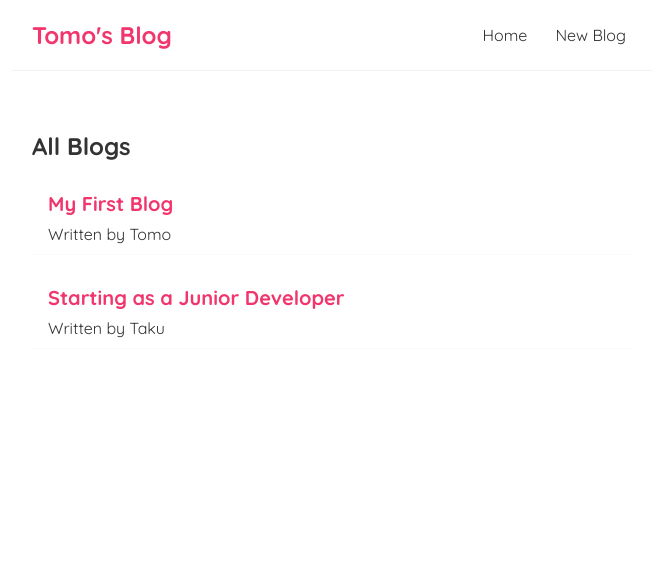
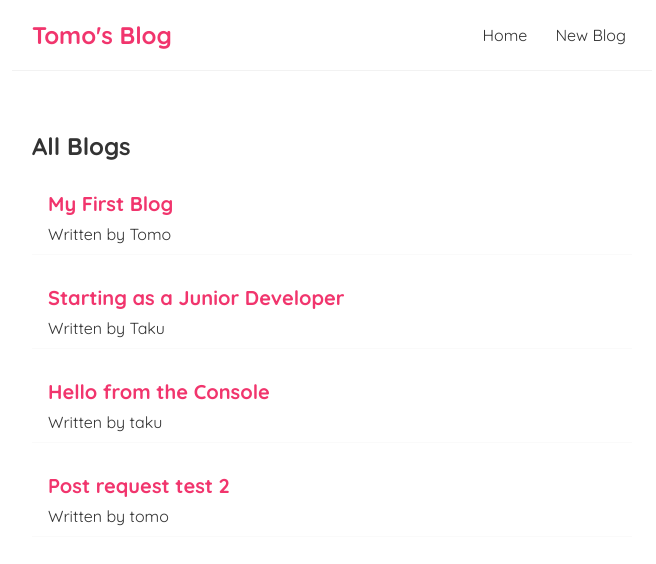
Before and after one commit to tomonorman/react-blog, a React (Create React App) app: page / in a window 1280 px wide. Shown: the top 564 px of the page, without its empty margins (308-964 px from the left). Built offline with nearby package versions, Linux system fonts and the light colour scheme; data requests are answered from the project's data file.

Commit message:
post requeset created

```diff
--- a/data/db.json
+++ b/data/db.json
@@ -11,6 +11,18 @@
       "body": "What you need to get that first job",
       "author": "Taku",
       "id": 2
+    },
+    {
+      "title": "Hello from the Console",
+      "body": "New Blog POst using fetch request",
+      "author": "taku",
+      "id": 3
+    },
+    {
+      "title": "Post request test 2",
+      "body": "Should be adding data to the blog",
+      "author": "tomo",
+      "id": 4
     }
   ]
 }
--- a/src/Create.js
+++ b/src/Create.js
@@ -4,11 +4,27 @@ const Create = () => {
   const [title, setTitle] = useState("");
   const [body, setBody] = useState("");
   const [author, setAuthor] = useState("tomo");
+  const [isPending, setIsPending] = useState(false);
+
+  const handleSubmit = (event) => {
+    event.preventDefault();
+    const blog = { title, body, author }
+    setIsPending(true);
+
+    fetch("http://localhost:8000/blogs", {
+      method: "POST",
+      headers: { "Content-Type": "application/json" },
+      body: JSON.stringify(blog)
+    }).then(() => {
+      console.log("new blog added");
+      setIsPending(false);
+    })
+  }
 
   return (
     <div className="create">
       <h2>Add a New Blog</h2>
-      <form>
+      <form onSubmit={handleSubmit}>
         <label>Blog Title</label>
         <input
           type="text"
@@ -30,10 +46,8 @@ const Create = () => {
           <option value="tomo">Tomo</option>
           <option value="taku">Taku</option>
         </select>
-        <button>Add Blog</button>
-        <p>{title}</p>
-        <p>{body}</p>
-        <p>{author}</p>
+        { !isPending && <button>Add Blog</button>}
+        { isPending && <button disabled>Adding Blog...</button>}
       </form>
     </div>
   );
```
Also changed, not shown: 1 other file (tests, documents, lock files or other folders).
